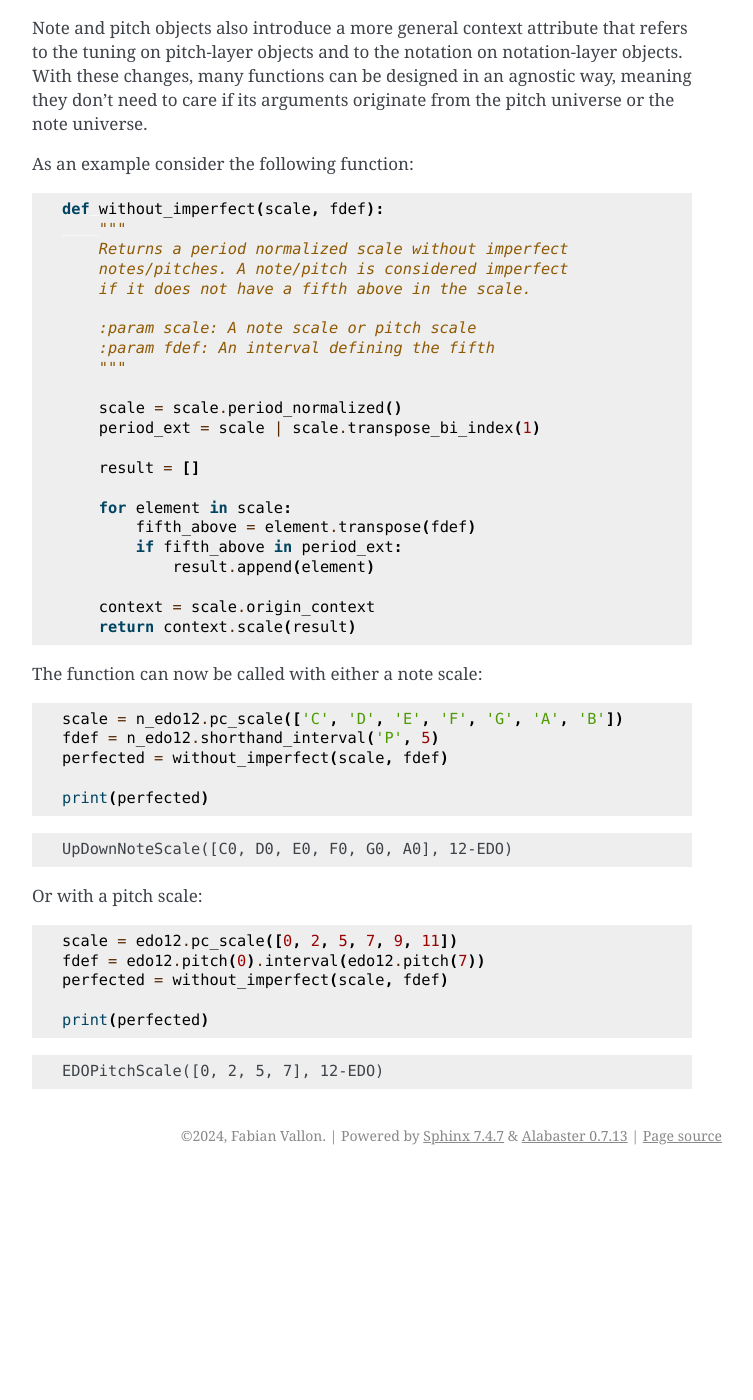
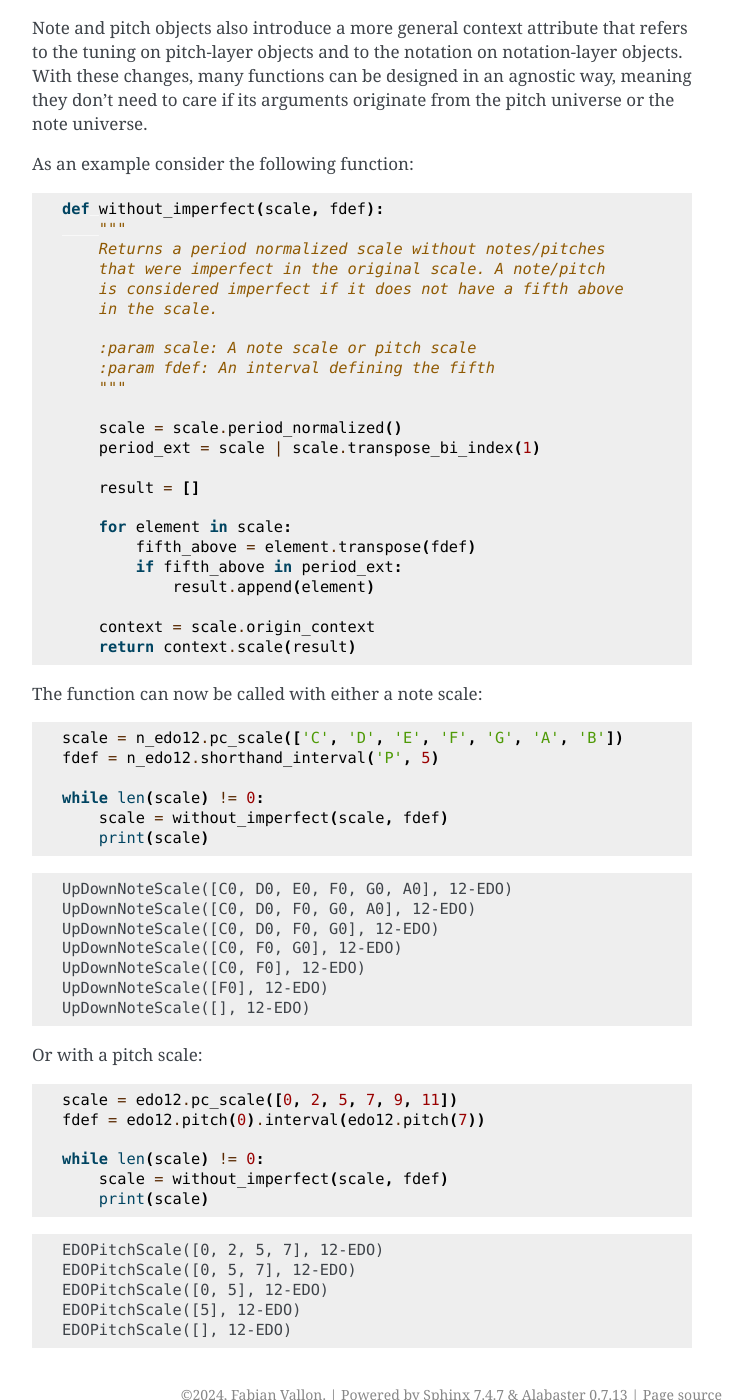
Before and after one commit to retooth2/xenharmlib, a Sphinx documentation site: the page built from doc/whats_new_0_2_0.rst, in a window 1280 px wide and 1400 px high, scrolled down 8813 px. Shown: the whole window, without its empty margins (388-1141 px from the left). Built offline with Sphinx 7.4.7, drawn with Linux system fonts in a browser that asks for light colours; before the commit the page ends 9988 px from its top, so only the background shows below that.

Commit message:
fix(doc): Misleading terminology in example
The only scale without imperfect notes/pitches is the chromatic
scale. So the resulting scale of without_imperfect is NOT a
scale without imperfect notes/pitches altogether, but another
scale with different imperfect notes/pitches.

```diff
--- a/doc/whats_new_0_2_0.rst
+++ b/doc/whats_new_0_2_0.rst
@@ -422,9 +422,10 @@ As an example consider the following function:
 
    def without_imperfect(scale, fdef):
        """
-       Returns a period normalized scale without imperfect
-       notes/pitches. A note/pitch is considered imperfect
-       if it does not have a fifth above in the scale.
+       Returns a period normalized scale without notes/pitches
+       that were imperfect in the original scale. A note/pitch
+       is considered imperfect if it does not have a fifth above
+       in the scale.
 
        :param scale: A note scale or pitch scale
        :param fdef: An interval defining the fifth
@@ -449,13 +450,20 @@ The function can now be called with either a note scale:
 
    scale = n_edo12.pc_scale(['C', 'D', 'E', 'F', 'G', 'A', 'B'])
    fdef = n_edo12.shorthand_interval('P', 5)
-   perfected = without_imperfect(scale, fdef)
 
-   print(perfected)
+   while len(scale) != 0:
+       scale = without_imperfect(scale, fdef)
+       print(scale)
 
 .. testoutput::
 
    UpDownNoteScale([C0, D0, E0, F0, G0, A0], 12-EDO)
+   UpDownNoteScale([C0, D0, F0, G0, A0], 12-EDO)
+   UpDownNoteScale([C0, D0, F0, G0], 12-EDO)
+   UpDownNoteScale([C0, F0, G0], 12-EDO)
+   UpDownNoteScale([C0, F0], 12-EDO)
+   UpDownNoteScale([F0], 12-EDO)
+   UpDownNoteScale([], 12-EDO)
 
 Or with a pitch scale:
 
@@ -463,10 +471,15 @@ Or with a pitch scale:
 
    scale = edo12.pc_scale([0, 2, 5, 7, 9, 11])
    fdef = edo12.pitch(0).interval(edo12.pitch(7))
-   perfected = without_imperfect(scale, fdef)
 
-   print(perfected)
+   while len(scale) != 0:
+       scale = without_imperfect(scale, fdef)
+       print(scale)
 
 .. testoutput::
 
    EDOPitchScale([0, 2, 5, 7], 12-EDO)
+   EDOPitchScale([0, 5, 7], 12-EDO)
+   EDOPitchScale([0, 5], 12-EDO)
+   EDOPitchScale([5], 12-EDO)
+   EDOPitchScale([], 12-EDO)
```
